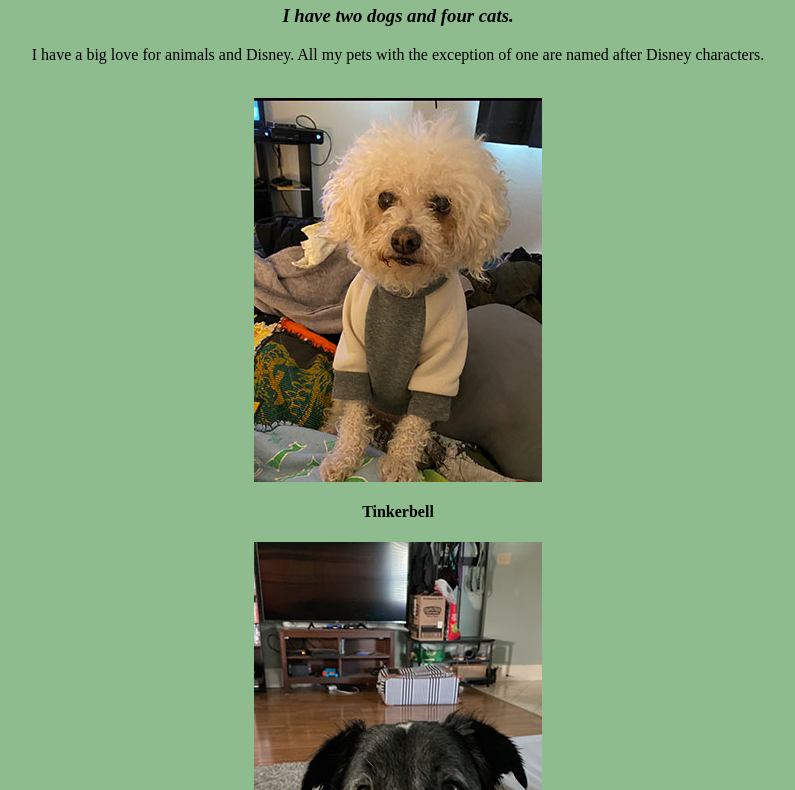
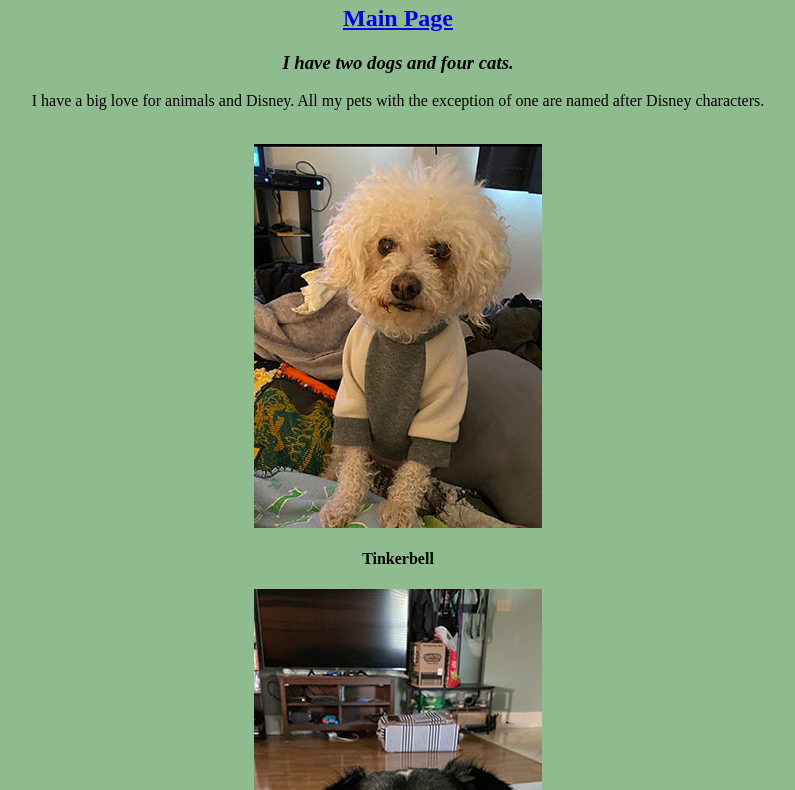
Before and after one commit to heididianne/IMED1316_, a plain HTML site: page index.html in a window 1280 px wide. Shown: the part 122-912 px from the top of the page, without its empty margins (242-1037 px from the left). Drawn offline with Linux system fonts and the light colour scheme.

Commit message:
add link to index for main page

```diff
--- a/index.html
+++ b/index.html
@@ -23,6 +23,7 @@
   <body style="background-color:darkseagreen;">
     <h1 style="color:darkgoldenrod" id="header"><b>Welcome</b></h1>
     <h2 style="color:darkcyan" id="secondheader">This page is about my <a href="page2.html">pets.</a></h2>
+    <h2 style="text-align:center"><a href="mainpage.html">Main Page</a></h2>
     <h3 style="text-align:center"><i>I have two dogs and four cats.</i></h3>
     <p style="text-align:center">I have a big love for animals and Disney. All my pets with the exception of one are named after Disney characters.</p>
     <br/><img src="images/tinkerbell.jpg">
```
